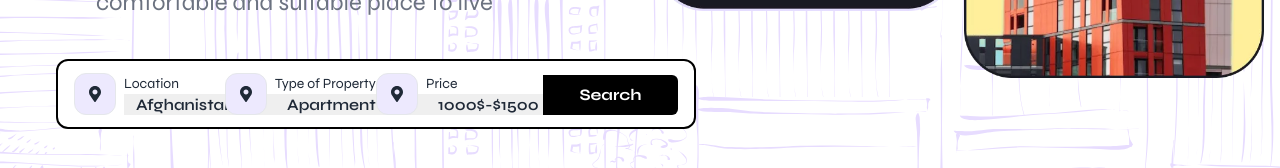
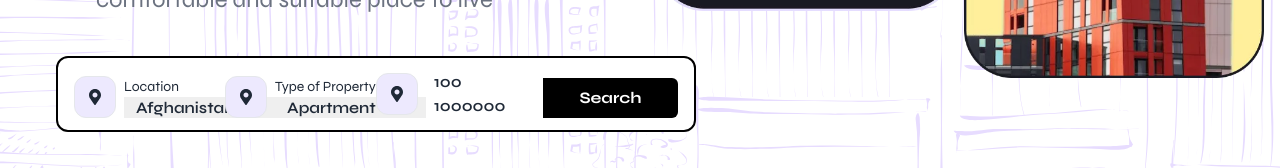
Before and after one commit to mounirikine/RealEstatePF, a React (Vite) app in the folder client/: page / in a window 1280 px wide. Shown: the part 602-770 px from the top of the page. Built offline with nearby package versions, Linux system fonts and the light colour scheme; no server answers; the HTML template or start-up script is replaced by a standard one.

Commit message:
good for going

```diff
--- a/client/src/components/Hero.jsx
+++ b/client/src/components/Hero.jsx
@@ -1,10 +1,19 @@
-import React from "react";
+import React, { useState } from "react";
 import { FaMapMarkerAlt } from "react-icons/fa";
 import R1 from "../assets/r1.webp";
 import R2 from "../assets/r2.webp";
 import { motion } from "framer-motion";
+import {  useNavigate } from 'react-router-dom';
+const Hero = () => {
+  const navigate = useNavigate();
+  const [country, setCountry] = useState("");
+  const [catSlug, setPropertyType] = useState("");
+  const [priceRange, setPriceRange] = useState({ min: "100", max: "1000000" });
+  const searchQuery = `?country=${country}&catSlug=${catSlug}&price=${JSON.stringify(priceRange)}`;
+const handlenavigate = ()=>{
+  navigate(`/properties${searchQuery}`)
+}
 
-const Hero = () => {
   return (
     <>
       <section className="hero min-h-screen pb-5 w-full mt-32 lg:mt-0">
@@ -54,6 +63,8 @@ const Hero = () => {
                     Location
                   </label>
                   <select
+                      onChange={(e) => setCountry(e.target.value)}
+                      value={country}
                     name=""
                     id=""
                     className="font-semibold outline-none px-2 "
@@ -398,10 +409,12 @@ const Hero = () => {
                   <select
                     name=""
                     id=""
+                    onChange={(e) => setPropertyType(e.target.value)}
+                    value={catSlug}
                     className="font-semibold outline-none px-2"
                   >
                     <option value="">Apartment </option>
-                    <option value="">Home </option>
+                    <option value="house">Home </option>
                     <option value="">Villa </option>
                     <option value="">Office Space </option>
                     <option value="">Car </option>
@@ -414,25 +427,34 @@ const Hero = () => {
                 <span className="border rounded-xl bg-violet-100 px-3 py-3">
                   <FaMapMarkerAlt />
                 </span>
-                <div className="flex flex-col">
-                  <label htmlFor="" className="text-sm">
-                    Price
-                  </label>
-                  <select
-                    name=""
-                    id=""
-                    className="font-semibold outline-none px-2"
-                  >
-                    <option value="">1000$-$1500 </option>
-                    <option value="">2500$-$5000 </option>
-                    <option value="">5000$-$8000 </option>
-                    <option value="">8000$+ </option>
+                <div className="flex h-22 w-15 flex-col">
+
+
+                     <input
+                      type="number"
+                      name="minPrice"
+                      value={priceRange.min}
+                      onChange={(e) => setPriceRange({ ...priceRange, min: e.target.value })}
+                      placeholder="Min Price"
+                      className="font-semibold outline-none px-2"
+                    />
+                    <input
+                      type="number"
+                      name="maxPrice"
+                      value={priceRange.max}
+                      onChange={(e) => setPriceRange({ ...priceRange, max: e.target.value })}
+                      placeholder="Max Price"
+                      className="font-semibold truncate outline-none px-2"
+                    />
                     {/* Add other options as needed */}
-                  </select>
+
                 </div>
               </div>
 
-              <button className="lg:ml-4 px-5 py-2 rounded-e-md hover:shadow-lg bg-black font-bold text-white w-full lg:w-3/12">
+              <button
+                onClick={handlenavigate}
+                className="lg:ml-4 px-5 py-2 rounded-e-md hover:shadow-lg bg-black font-bold text-white w-full lg:w-3/12"
+              >
                 Search
               </button>
             </motion.div>
--- a/client/src/components/PropertiesFilter.jsx
+++ b/client/src/components/PropertiesFilter.jsx
@@ -3,23 +3,31 @@ import FilterCard from "./FilterCard";
 import CarCard from "./CarCard";
 
 const PropertiesFilter = ({ catSlug }) => {
-  const [data, setData] = useState([]);
+  const [data, setData] = useState({ cars: [], reals: [] });
   const [loading, setLoading] = useState(false);
 
+
+
+
   useEffect(() => {
+    const urlParams = new URLSearchParams(window.location.search);
+    const country = urlParams.get('country');
+    const catSlug = urlParams.get('catSlug');
+    const priceRangeString = urlParams.get('price'); // Get the string value
+    const priceRange = JSON.parse(priceRangeString); // Parse the string into an object
+    const minPrice = priceRange.min;
+    const maxPrice = priceRange.max;
+    console.log(country,minPrice)
     const fetchData = async () => {
       setLoading(true);
       let response;
       try {
-        if (catSlug === 'car') {
+
+
           response = await fetch(
-            `http://127.0.0.1:4000/api/car/Cars`
+            `http://localhost:4000/api/real/Listingsby?country=${country}&catSlug=${catSlug}&minPrice=${minPrice}&maxPrice=${maxPrice}`
           );
-        } else {
-          response = await fetch(
-            `http://localhost:4000/api/real/RealEstats?catSlug=${catSlug}`
-          );
-        }
+
 
         if (!response.ok) {
           throw new Error("Failed to fetch data");
@@ -45,13 +53,16 @@ const PropertiesFilter = ({ catSlug }) => {
     <span className="loading loading-spinner loading-lg text-black"></span>
   ) : (
     <div className="grid grid-cols-1 sm:grid-cols-2 md:grid-cols-3 lg:grid-cols-4 xl:grid-cols-4 gap-4 px-4 sm:px-6 md:px-8 lg:px-20 xl:px-20 ">
-      {data.map((item) => (
-        catSlug && catSlug !== 'car' ? (
-          <FilterCard key={item._id} data={item} />
-        ) : (
-         <CarCard key={item._id} data={item} />
-        )
-      ))}
+      {data?.reals?.map((item) => (
+
+              <FilterCard key={item._id} data={item} />
+
+          ))}
+          {data?.cars?.map((item) => (
+
+              <CarCard key={item._id} data={item} />
+
+          ))}
     </div>
   )}
 </section>
```
Also changed, not shown: 2 other files (tests, documents, lock files or other folders).
